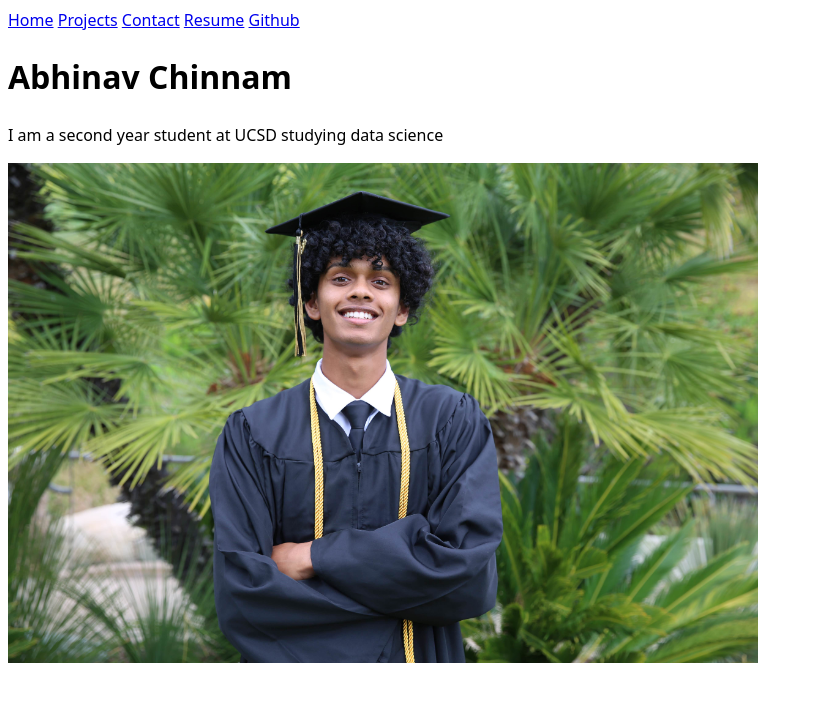
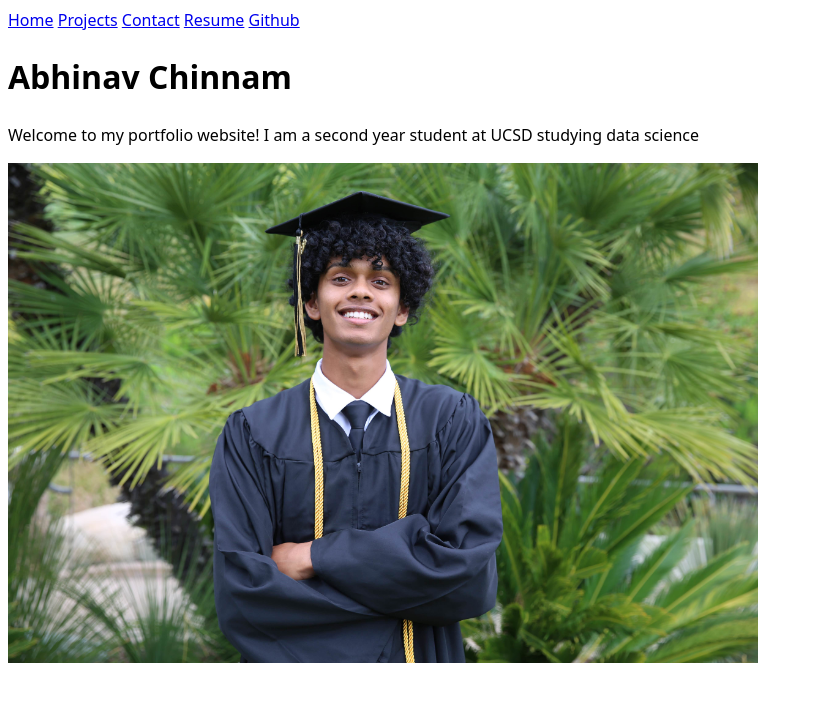
Before and after one commit to achinnam09/portfolio, a plain HTML site: page index.html in a window 1280 px wide. Shown: the whole page, without its empty margins (0-813 px from the left). Drawn offline with Linux system fonts and the light colour scheme.

Commit message:
home page change

```diff
--- a/index.html
+++ b/index.html
@@ -16,7 +16,7 @@
     </nav>
 
     <h1>Abhinav Chinnam</h1>
-    <p>I am a second year student at UCSD studying data science</p>
+    <p>Welcome to my portfolio website! I am a second year student at UCSD studying data science</p>
     <img src="./images/picture.jpg" width = "750" height = "500" alt="Picture of me in graduation attire">
 </body>
 </html>
```
